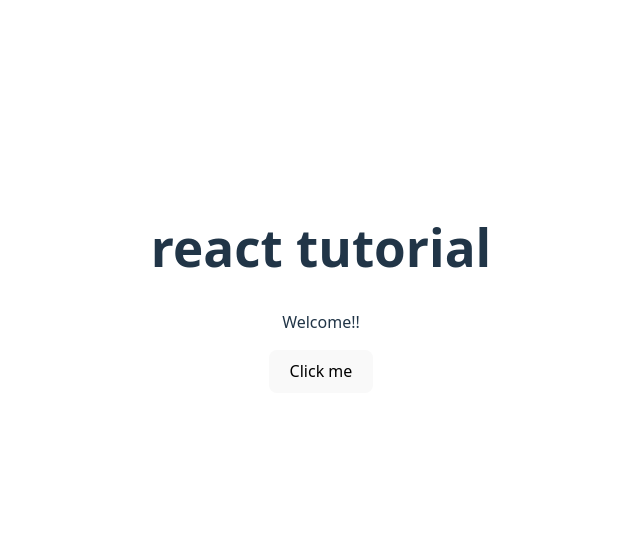
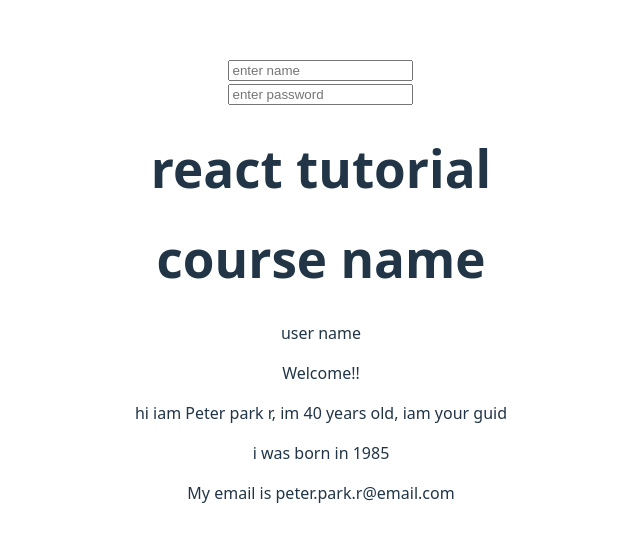
Before and after one commit to likhithsait/react, a React (Vite) app in the folder my-react-app/: page / in a window 1280 px wide. Shown: the part 111-652 px from the top of the page, without its empty margins (319-959 px from the left). Built offline with nearby package versions, Linux system fonts and the light colour scheme.

Commit message:
jsxrules

```diff
--- a/my-react-app/src/App.jsx
+++ b/my-react-app/src/App.jsx
@@ -1,17 +1,23 @@
 import './App.css'
 import {Welcome} from './welcome'
 import {Button} from './Button'
+import { Userprofile } from './userprofile'
+import { Inputform } from './Inputform'
+import { Candidate } from './Candidate'
 function App() {
 
 
   return (
     <>
+      <Inputform/>
       <div>
+
         <h1>
             react tutorial
         </h1>
+        <Userprofile/>
         <Welcome/>
-        <Button/>
+        <Candidate/>
       </div>
     </>
   )
--- /dev/null
+++ b/my-react-app/src/Candidate.jsx
@@ -0,0 +1,14 @@
+
+
+export const Candidate = ()=>{
+    const Name  = "Peter park r";
+    const age = 40;
+    return(
+        <>
+        <p>hi iam <span>{Name}</span>, im {age} years old, iam your guid</p>
+        <p> i was born in {2025-age}</p>
+        <p>My email is {Name.toLocaleLowerCase().replaceAll(' ','.')}@email.com</p>
+
+        </>
+    )
+}
--- /dev/null
+++ b/my-react-app/src/Inputform.jsx
@@ -0,0 +1,13 @@
+export const Inputform = ()=>{
+
+    return(
+        <form>
+        <input type="text" placeholder="enter name"/>
+        <br/>
+        <input type="text" placeholder="enter password"/>
+        <br/>
+
+    </form>
+    );
+
+}
--- /dev/null
+++ b/my-react-app/src/userprofile.jsx
@@ -0,0 +1,9 @@
+import React, { Fragment } from "react"
+export const Userprofile = ()=>{
+    return(<React.Fragment>
+        <h1>
+            course name
+        </h1>
+        <p>user name</p>
+    </React.Fragment>);
+}
```
